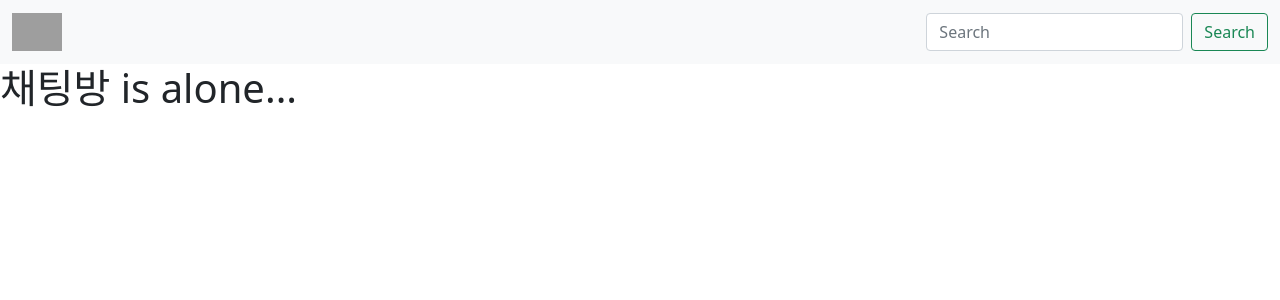
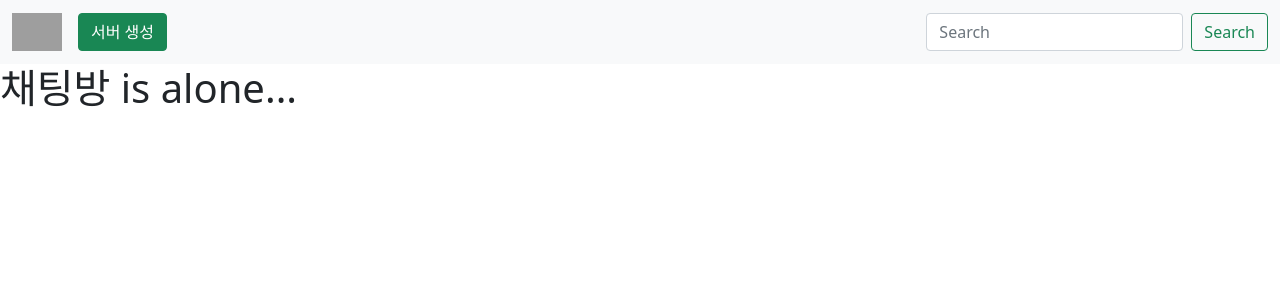
Before and after one commit to taeate/chic-chat, a Django app: page /chat/list/ in a window 1280 px wide. Shown: the top 300 px of the page. Run offline with Django 3.2, Linux system fonts and the light colour scheme; the visitor is signed in with stand-in values (Sample User, id 1); data that the repository does not hold is empty; some libraries are stand-ins or nearby versions; grey boxes are pictures that could not be loaded.

Commit message:
navbar에 서버 생성 버튼 추가, 로고 클릭시 room_list로 연결

```diff
--- a/base/templates/navbar.html
+++ b/base/templates/navbar.html
@@ -1,7 +1,10 @@
 <nav class="navbar navbar-expand-lg navbar-light bg-light">
     <div class="container-fluid">
-        <a class="navbar-brand" href="/">
+        <a class="navbar-brand" href="{% url 'chat:list' %}">
             <img src="https://i.esdrop.com/d/gd4tby6mr58u/YgLYnDwzOT.png" alt="" width="50">
+        </a>
+        <a href="{% url 'chat:create' %}" class="btn btn-success">
+            서버 생성
         </a>
         <button class="navbar-toggler" type="button" data-bs-toggle="collapse" data-bs-target="#navbarSupportedContent"
                 aria-controls="navbarSupportedContent" aria-expanded="false" aria-label="Toggle navigation">
--- a/chat/templates/chat/room_list.html
+++ b/chat/templates/chat/room_list.html
@@ -6,12 +6,12 @@
     채팅방 이름 : {{ room.name }}
 </h5>
 {% if room.part_user == user%}
-<a href="{% url 'chat:detail' room.id %}">
-    <button type="button" class="btn btn-success">참가중인 서버</button>
+<a href="{% url 'chat:detail' room.id %}" class="btn btn-success">
+    참가중인 서버
 </a>
 {% else %}
-<a href="{% url 'chat:access_server' room.id %}">
-    <button type="button" class="btn btn-success">서버 참가</button>
+<a href="{% url 'chat:access_server' room.id %}" class="btn btn-success">
+    서버 참가
 </a>
 {% endif %}
 {% endfor %}
```
